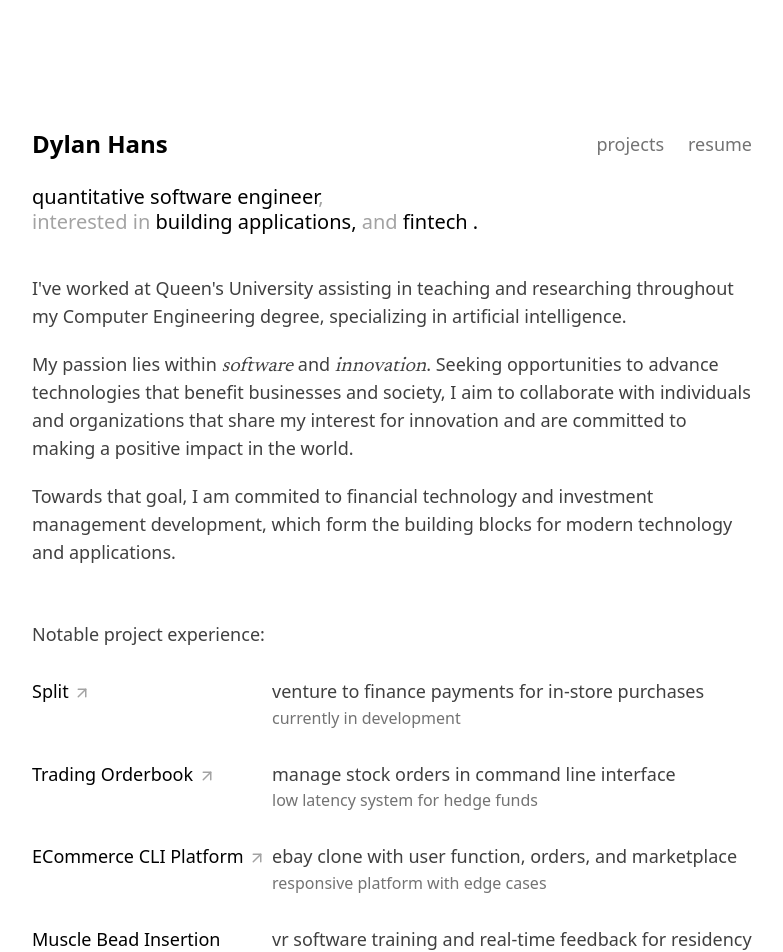
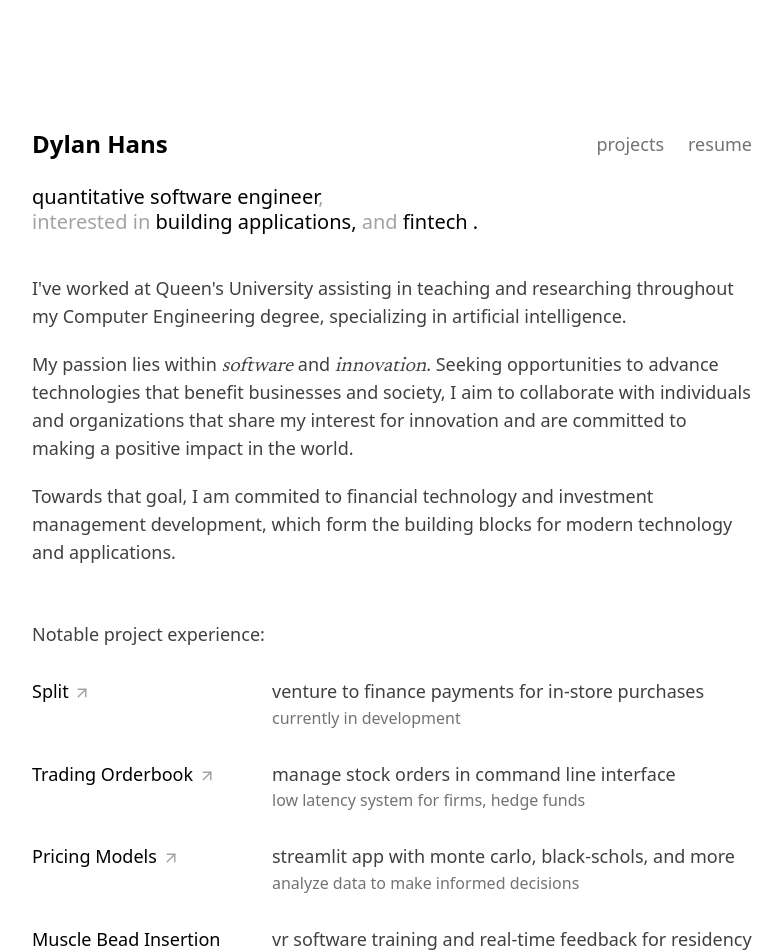
Before and after one commit to dylanhans/Portfolio, a SvelteKit app: page / in a window 1280 px wide. Shown: the top 952 px of the page, without its empty margins (248-1031 px from the left). Built offline with nearby package versions, Linux system fonts and the light colour scheme.

Commit message:
page update

```diff
--- a/src/routes/+page.svelte
+++ b/src/routes/+page.svelte
@@ -12,12 +12,12 @@
     {
       name: "Trading Orderbook",
       desc: "manage stock orders in command line interface",
-      aside: "low latency system for hedge funds",
+      aside: "low latency system for firms, hedge funds",
     },
     {
-      name: "ECommerce CLI Platform",
-      desc: "ebay clone with user function, orders, and marketplace",
-      aside: "responsive platform with edge cases",
+      name: "Pricing Models",
+      desc: "streamlit app with monte carlo, black-schols, and more",
+      aside: "analyze data to make informed decisions",
     },
     {
       name: "Muscle Bead Insertion Software Training",
```
